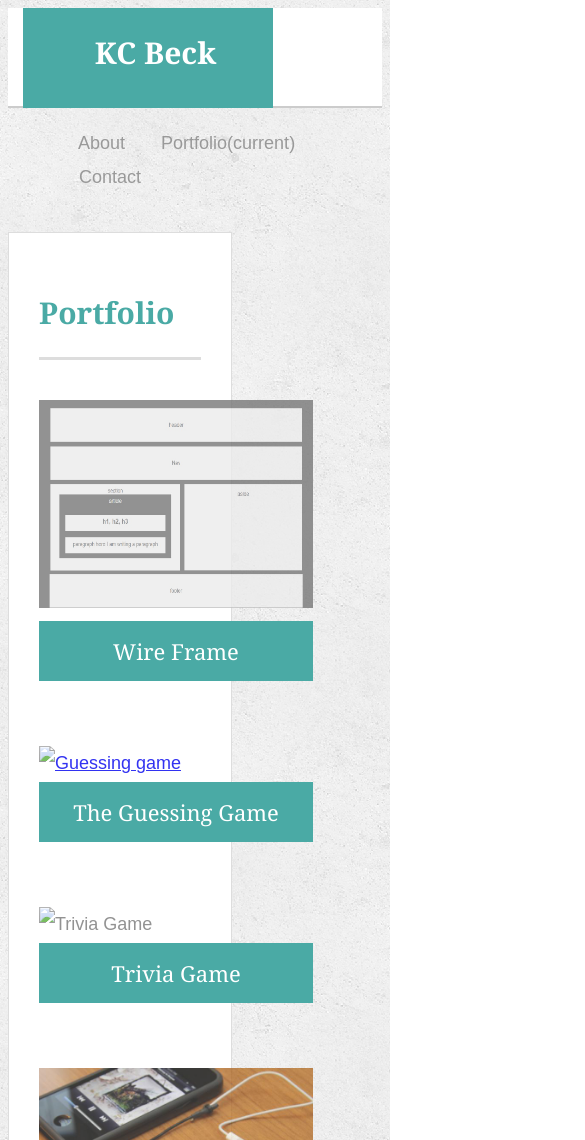
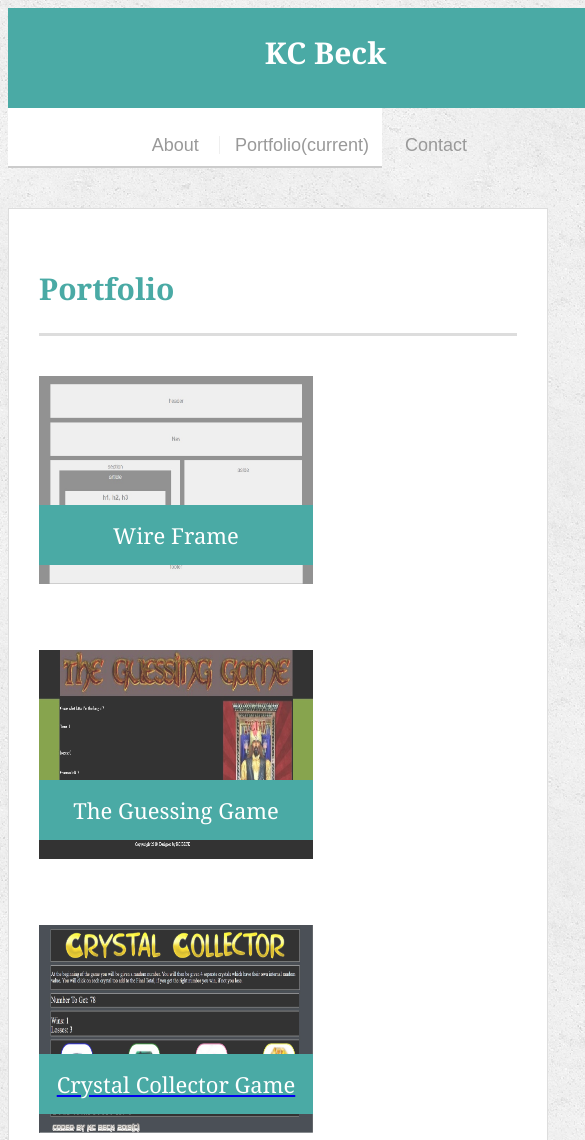
Before and after one commit to KCbeck/Responsive-Portfolio, a plain HTML site: page portfolio.html in a window 390 px wide. Shown: the top 1140 px of the page, 585 px wide, since content can reach past the window. Drawn offline with Linux system fonts and the light colour scheme; files that its build step writes are made by us from their sources; files whose address does not match are found by name.

Commit message:
Add files via upload
the updated with assignment 4

```diff
--- /dev/null
+++ b/assets/css/style.css
@@ -0,0 +1,356 @@
+body {
+  font-family: Arial, "Helvetica Neue", Helvetica, sans-serif;
+  font-size: 18px;
+  line-height: 34px;
+  color: #777777;
+  background: url("../images/concrete_seamless.png");
+}
+
+* {
+  box-sizing: border-box;
+}
+
+ul {
+  list-style: none;
+}
+
+li {
+  display: inline-block;
+}
+
+/* general */
+
+.container {
+  width: 100%;
+  max-width: 960px;
+  margin: 0 auto;
+  clear: both;
+}
+h3{
+  margin-bottom: 20px;
+}
+h1,
+h2,
+h3,
+p {
+  margin-bottom: 20px;
+}
+
+p:last-child {
+  margin-bottom: 0;
+}
+
+h1,
+h2,
+h3 {
+  font-family: Georgia, Times, "Times New Roman", serif;
+  font-weight: 700;
+  color: #4aaaa5;
+}
+
+h1 {
+  padding-bottom: 20px;
+  font-size: 30px;
+  line-height: 49px;
+  border-bottom: 3px solid #dddddd;
+}
+
+h2,
+h3 {
+  font-size: 22px;
+}
+
+/* header */
+
+#masthead {
+  width: 100%;
+  /* margin: 0 0 30px; */
+  height: 100px;
+  color: #ffffff;
+  background: #ffffff;
+  border-bottom: 2px solid #cccccc;
+}
+
+#logo {
+  float: left;
+  width: 250px;
+  height: 100px;
+  font-family: Georgia, Times, "Times New Roman", serif;
+  font-size: 30px;
+  font-weight: 700;
+  line-height: 90px;
+  color: #ffffff;
+  text-align: center;
+  text-decoration: none;
+  background: #4aaaa5;
+}
+
+.navbar-nav {
+  float: right;
+  margin-right: 30px;
+}
+
+nav a {
+  display: inline-block;
+  padding-left: 15px;
+  margin-left: 15px;
+  line-height: 18px;
+  color: #999;
+  text-decoration: none;
+  border-left: 1px solid #efefef;
+}
+
+nav a:first-child {
+  border-left: 0 none;
+}
+
+/* footer */
+
+footer {
+  padding: 30px 0;
+  clear: both;
+  font-size: 12px;
+  color: #ffffff;
+  color: #cccccc;
+  text-align: center;
+  background: #666666;
+  border-top: 8px solid #4aaaa5;
+  height: 50px;
+}
+
+h3, h2 {
+  padding-bottom: 20px;
+  margin-bottom: 15px;
+  line-height: 22px;
+  border-bottom: 2px solid #eeeeee;
+}
+
+/* main */
+
+#main-container {
+  margin-top: 20px;
+  /* padding-top: 130px; */
+  min-height: calc(100vh - 70px);
+}
+
+.main-section {
+  float: left;
+  width: 100%;
+  max-width: 960px;
+  padding: 30px;
+  margin: 0 0 40px;
+  background: #ffffff;
+  border: 1px solid #dddddd;
+}
+
+/* portfolio page */
+
+.work {
+  /* position: relative; */
+  float: left;
+  width: 274px;
+  margin: 20px 0 25px;
+  overflow: auto;
+}
+
+.work:nth-child(even) {
+  margin-right: 40px;
+}
+
+.work img {
+  width: 100%;
+  border: 0 none;
+  opacity: 0.8;
+}
+
+.work h3 {
+  position: relative;
+  bottom: 20px;
+  width: 100%;
+  padding: 15px;
+  margin-bottom: 0;
+  font-weight: 300;
+  line-height: 30px;
+  color: #ffffff;
+  text-align: center;
+  background: #4aaaa5;
+  border-bottom: 0;
+}
+/*
+
+.work {
+  position: relative;
+  float: left;
+  width: 274px;
+  margin: 20px 0 25px;
+
+} */
+
+.work:nth-child(even) {
+  margin-right: 40px;
+}
+
+
+
+.auth-image {
+  float: left;
+  width: 200px;
+  height: auto;
+  margin-top: 10px;
+  margin-right: 25px;
+}
+
+/* contact page */
+
+#contact-form ul {
+  margin-bottom: 20px;
+}
+
+#contact-form li {
+  margin-bottom: 10px;
+}
+
+label,
+input[type=text],
+input[type=email],
+textarea {
+  display: block;
+  width: 100%;
+}
+
+input[type=text],
+input[type=email],
+textarea {
+  height: 35px;
+  padding: 0 10px;
+  font-size: 14px;
+  border: 1px solid #dddddd;
+  width: 830px;
+  align: center;
+}
+
+textarea {
+  height: 200px;
+}
+
+input[type=submit] {
+  padding: 10px 30px;
+  font-size: 18px;
+  color: #ffffff;
+  cursor: pointer;
+  background: #4aaaa5;
+  border: 0 none;
+  width:200px;
+  align: left;
+  margin-left:36px;
+
+}
+
+
+.clear-fix::after {
+  content: "";
+  clear: both;
+  display: table;
+}
+
+@media only screen and (max-width: 980px) {
+  #contact-form{
+    margin-left:-35px;
+  }
+
+  input[type=text],
+input[type=email],
+textarea {
+  margin-left:0px;
+  max-width:
+}
+input[type=submit] {
+  margin-left:3px;
+}
+  .container {
+    max-width: 880px
+  }
+
+  .main-section {
+    width: 60%;
+    margin-top: 20px;
+  }
+}
+
+@media only screen and (max-width: 768px) {
+  .navbar-nav{
+    margin-top: -75px;
+  }
+  .container{
+    width: 668px;
+  }
+}
+
+@media only screen and (max-width: 640px) {
+  #masthead{
+    max-width: 638px;
+    height:160px;
+    width:100%;
+  }
+  .iframe{
+  width:250px;
+  }
+
+
+  #logo{
+    max-width:620px;
+    width:100%;
+    margin-left: 0px;
+    margin-right: 0px;
+
+  }
+  .navbar-nav {
+    margin-right: 209px;
+    margin-left: -35px;
+    margin-top: 20px;
+    float:center;
+  }
+  .container {
+    width:600
+  }
+  .img{
+ align-items: center;
+  }
+  .main-section{
+    max-width: 540px;
+    width:100%
+}
+.section{
+  width: 90%;
+}
+}
+#collectorPhoto{
+  height:206;
+  width: 274;
+}
+
+  .work h1{
+    position: relative;
+  margin-bottom: 20px;
+  margin-top: -70px;
+  }
+  .work h2 {
+    position: relative;
+  margin-bottom: 20px;
+  margin-top: -70px;
+  }
+  .work h3{
+      position: relative;
+    margin-bottom: 20px;
+    margin-top: -70px;
+    }
+  .work h4{
+    position: relative;
+    margin-bottom: 20px;
+    margin-top: -70px;
+  }
+  .work h5{
+    position: relative;
+    margin-bottom: 20px;
+    margin-top: -70px;
+  }
--- a/portfolio.html
+++ b/portfolio.html
@@ -43,20 +43,18 @@
       </div>
       <div class="work">
         <a style="margin-top: 100px;" href="https://kcbeck.github.io/Psychic-Game"><img src="assets/images/theguessinggame.jpg" style="height:208.5px !important" alt="Guessing game"></a>
-        <h3 ">The Guessing Game</h3>
+        <h3>The Guessing Game</h3>
       </div>
       <div class="work">
-        <img src="assets/images/technics-q-c-640-480-5.jpg" alt="Trivia Game">
-        <h3>Trivia Game</h3>
+        <a href="https://kcbeck.github.io/Crystal-Collector-Game/"> <img id="collectorPhoto" style="  height: 208.5px !important"; src="assets/images/CrystalCollector.jpg" alt="Crystal Collector Game">
+        <h3>Crystal Collector Game</h3>
       </div>
       <div class="work">
         <img src="assets/images/technics-q-c-640-480-7.jpg" alt="Rutgers Info Widget">
-
         <h3>Rutgers Info Widget</h3>
       </div>
       <div class="work">
-        <img src="assets/images/technics-q-c-640-480-9.jpg" alt="Rock Paper Scissors">
-
+        <img src="assets/images/technics-q-c-640-480-9.jpg" style="position: left;" alt="Rock Paper Scissors">
         <h3>Rock Paper Scissors</h3>
       </div>
 
```
Also changed, not shown: assets/images/CrystalCollector.jpg (added), assets/images/KCBeckphoto.jpg (added), assets/images/TheGuessingGame.jpg (added), assets/images/cat.jpg (added), assets/images/concrete_seamless.png (added), assets/images/technics-q-c-640-480-1.jpg (added), assets/images/technics-q-c-640-480-2.jpg (added), assets/images/technics-q-c-640-480-5.jpg (added), assets/images/technics-q-c-640-480-7.jpg (added), assets/images/technics-q-c-640-480-9.jpg (added), assets/images/wireframe.jpg (added), bonus/hover-styles.html.txt (added), bonus/sticy-footer.html.txt (added).
